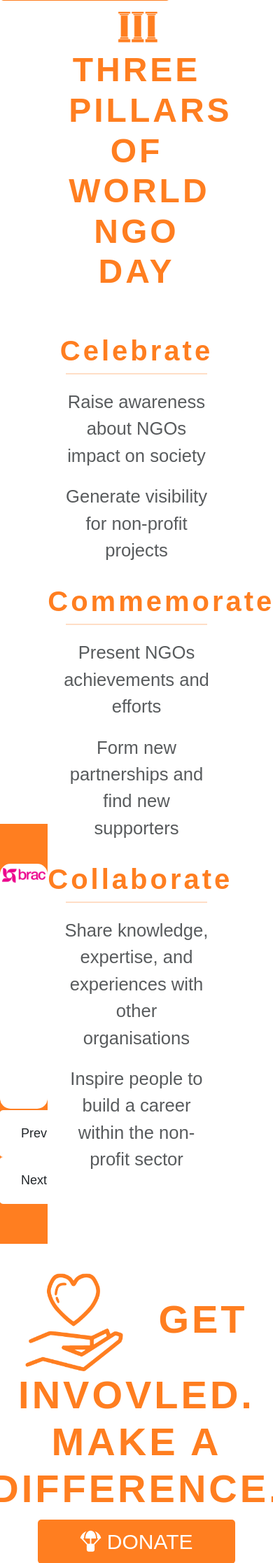
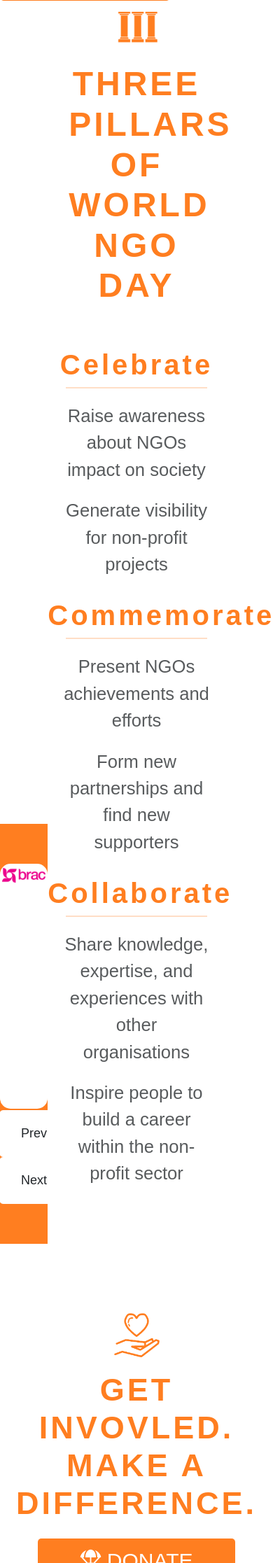
Before and after one commit to jackcrosbie/hackathon-feb, a Django app: page / in a window 390 px wide; the page is wider, and only the part inside the window is pictured. Shown: the part 969-3202 px from the top of that part at 70% size. Run offline with Django 3.2, Linux system fonts and the light colour scheme; some libraries are stand-ins or nearby versions; some web fonts are replaced.

Commit message:
add: styling for get involved for screen size 1200px and below

```diff
--- a/ngo/home/templates/home/index.html
+++ b/ngo/home/templates/home/index.html
@@ -101,14 +101,14 @@
 <!-- make a difference section -->
 <section class="make-difference">
   <div id="get-involved">
-    <h2> <img src="{{MEDIA_URL}}/images/donation-icon.png" alt="hand holding a heart icon">Get Invovled. Make a
-      Difference.</h2>
+    <h2 id="involved-msg">
+      <img src="{{MEDIA_URL}}/images/donation-icon.png" alt="hand holding a heart icon">
+      Get Invovled. Make a Difference.</h2>
   </div>
   <div class="btn-container">
     <div id="donate"><a href="{% url 'donate' %}" class="donate-btn"><i class="fa-solid fa-parachute-box"></i>
         DONATE</a>
     </div>
   </div>
-
 </section>
 {% endblock %}
--- a/ngo/static/css/base.css
+++ b/ngo/static/css/base.css
@@ -290,15 +290,14 @@ hr {
     font-weight: 700;
     margin-bottom: 75px;
     text-align: center;
-
 }
 
 #get-involved {
     display: flex;
-    width: 100%;
+    max-width: 100%;
     flex-direction: column;
     align-items: center;
-    padding: 10%;
+    padding: 7%;
     height: 400px;
 }
 
@@ -422,6 +421,7 @@ hr {
 
 /* --- for large to medium screen 1200px and below ------------------------ */
 @media screen and (max-width: 1200px) {
+    /* header section */
     #logo img{
         max-width: 150px;
         max-height: 150px;
@@ -435,6 +435,7 @@ hr {
         font-size: 19px;
     }
 
+    /* three pilars section */
     #three-pillars-section{
         width: 65%;
         height: 1200px;
@@ -451,6 +452,7 @@ hr {
         text-align: center;
         max-width: 65px;
         height: auto;
+        padding-bottom: 20px;
     }
 
     #left-pillar, #center-pillar, #right-pillar{
@@ -458,4 +460,30 @@ hr {
         padding: 0;
         margin-bottom: 30px;
     }
+
+    /* Get involved section */
+
+    #make-difference{
+        width: 65%;
+        height: 1200px;
+        margin: 0 auto;
+    }
+
+    #get-involved {
+        padding: 69px 0;
+        margin: 55px;
+        margin-bottom: 0;
+    }
+
+    #get-involved h2{
+        font-size: 45px;
+    }
+
+    #involved-msg img{
+        display: block;
+        max-width: 65px;
+        height: auto;
+        margin: 0 auto;
+        padding-bottom: 20px;
+    }
 }
```
